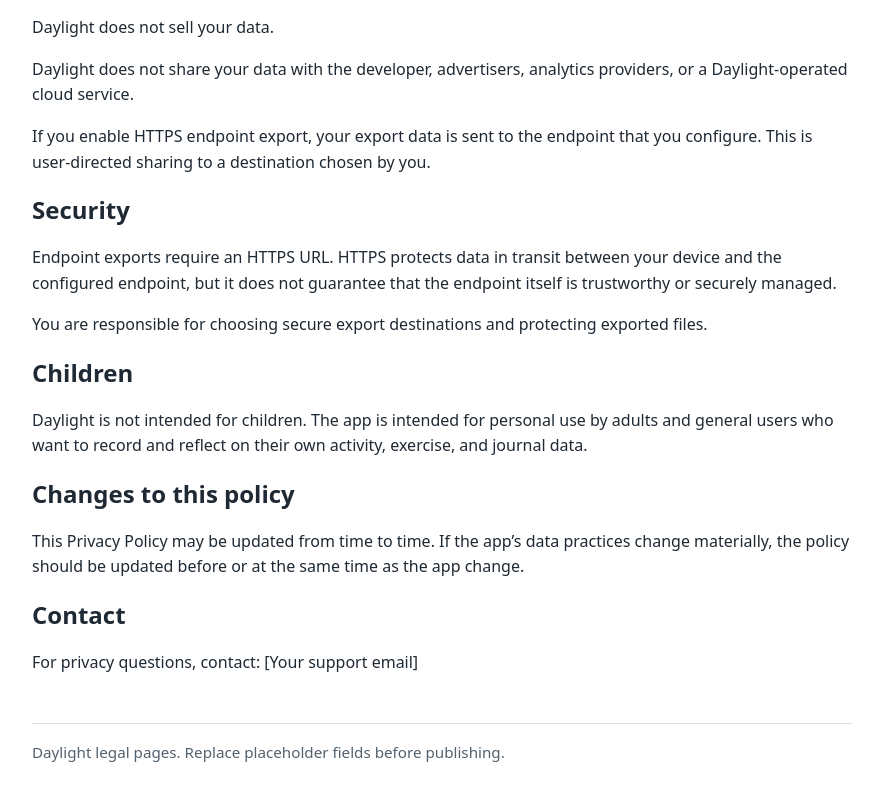
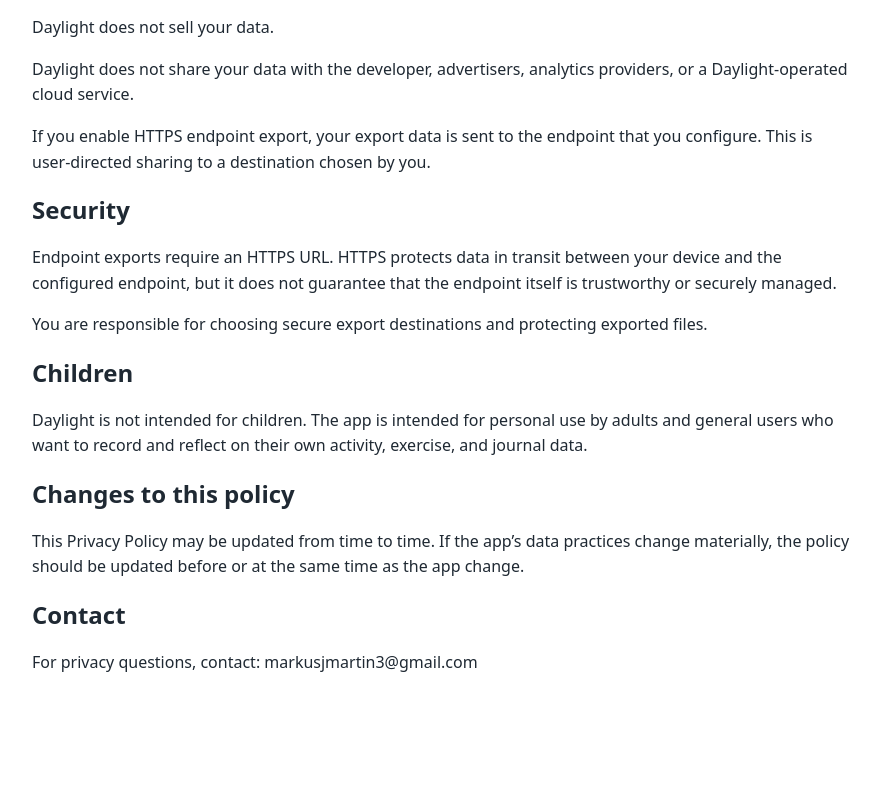
Before and after one commit to Markus-Martin/Daylight-Policies, a plain HTML site: page privacy.html in a window 1280 px wide. Shown: the part 1571-2371 px from the top of the page, without its empty margins (198-1081 px from the left). After the commit the page ends 2326 px from the top, so only its background shows below. Drawn offline with Linux system fonts and the light colour scheme.

Commit message:
Update privacy.html

```diff
--- a/privacy.html
+++ b/privacy.html
@@ -208,11 +208,7 @@
     </p>
 
     <h2>Contact</h2>
-    <p>For privacy questions, contact: [Your support email]</p>
-
-    <footer>
-      Daylight legal pages. Replace placeholder fields before publishing.
-    </footer>
+    <p>For privacy questions, contact: markusjmartin3@gmail.com</p>
   </main>
 </body>
 </html>
```
